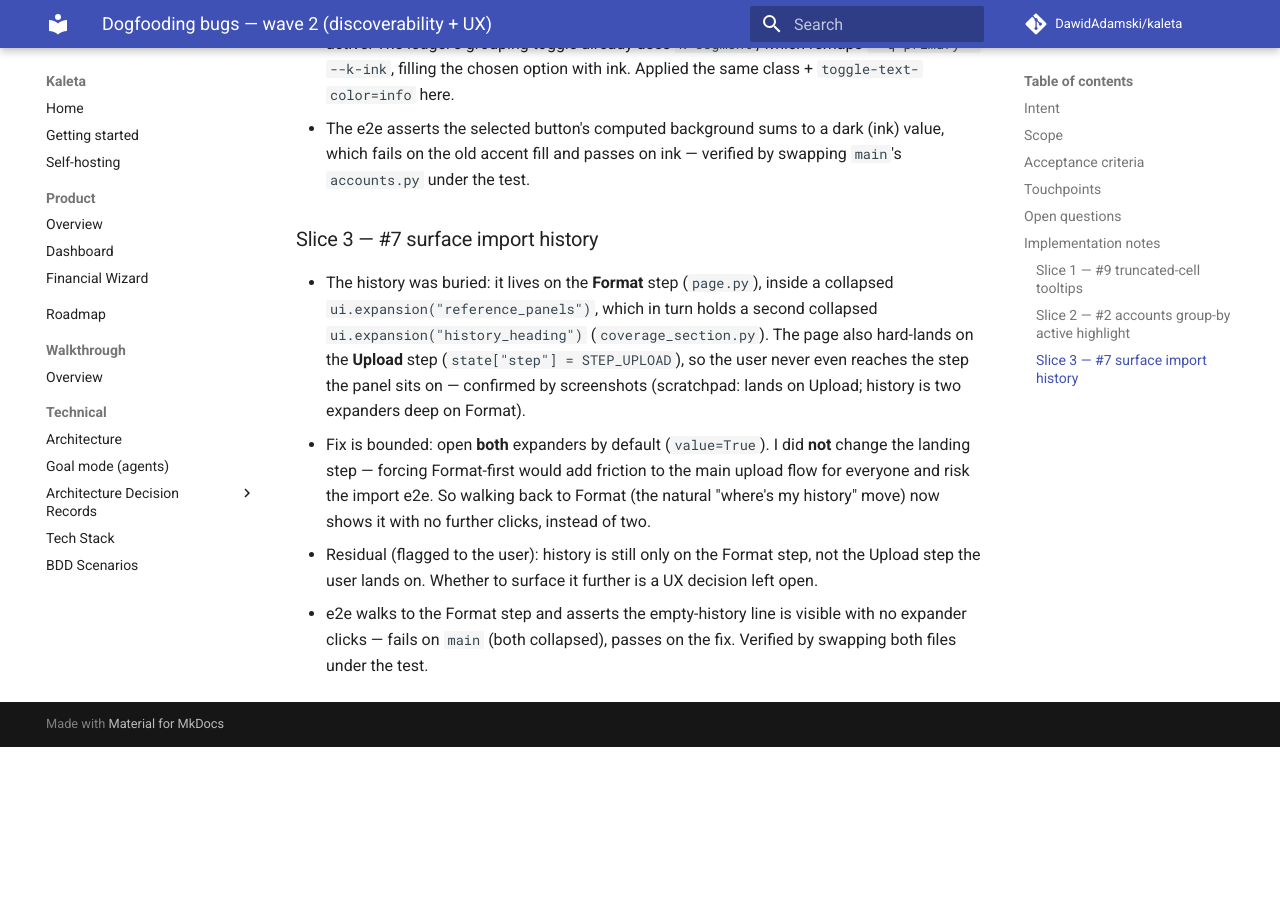
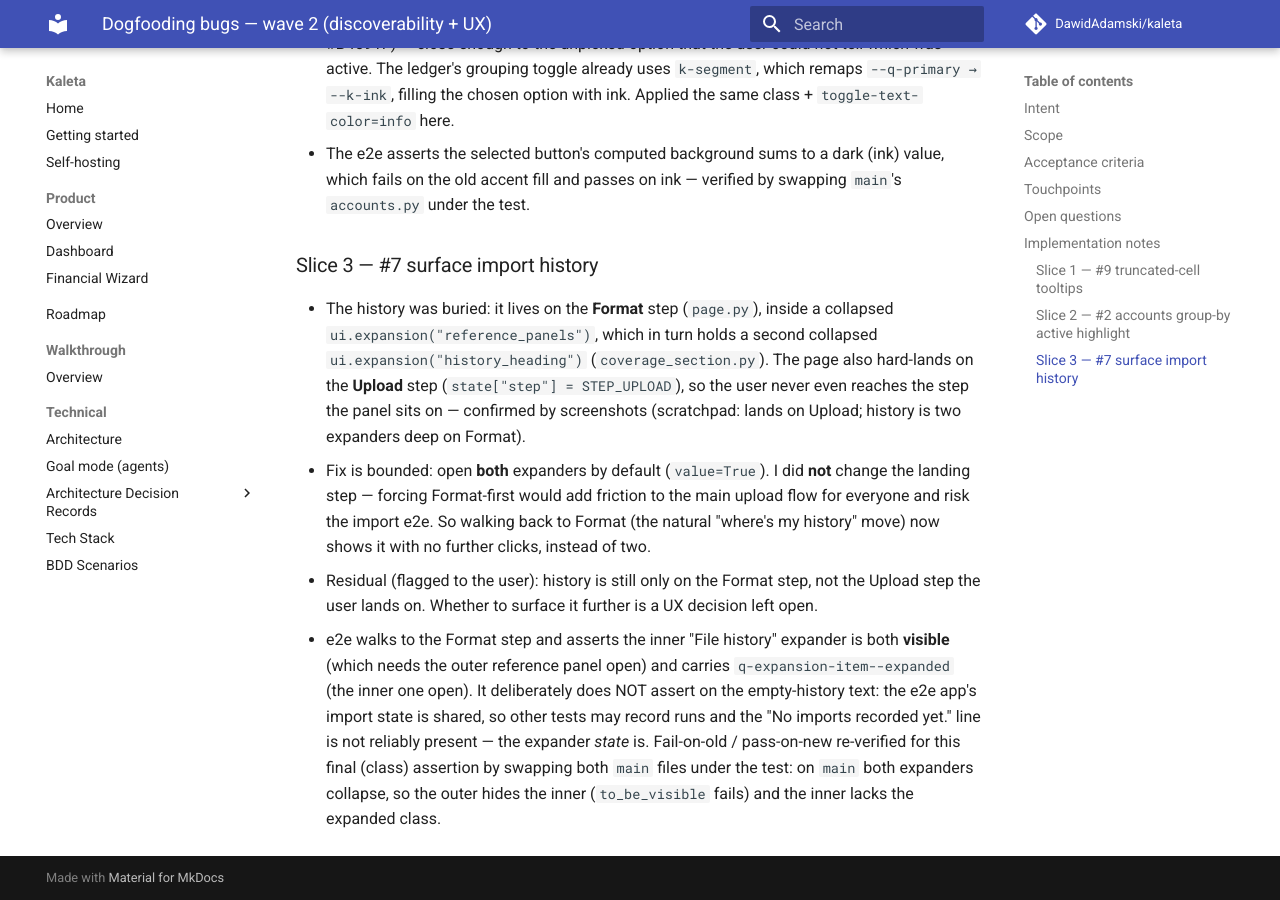
Before and after one commit to DawidAdamski/kaleta, an MkDocs documentation site: the page built from docs/plans/dogfooding-bugs-wave-2.md, in a window 1280 px wide and 900 px high, scrolled down 2684 px. Built offline with MkDocs 1.6.1 and Material for MkDocs 9.7.7, drawn with Linux system fonts in a browser that asks for light colours; comment, search, counter and statistics services are not loaded; before the commit the page ends 3431 px from its top, so only the background shows below that.

Commit message:
docs(plan): correct slice-3 note to the real (expander-state) assertion
Reviewer: the Implementation note described the earlier empty-line
assertion; the test actually checks the inner File-history expander is
visible and carries q-expansion-item--expanded (robust to the shared e2e
app's import state). Also list page.py in the #7 Touchpoints.

Co-Authored-By: Claude Opus 4.8 <noreply@anthropic.com>

```diff
--- a/docs/plans/dogfooding-bugs-wave-2.md
+++ b/docs/plans/dogfooding-bugs-wave-2.md
@@ -124,6 +124,12 @@ _(filled per slice)_
 - Residual (flagged to the user): history is still only on the Format step, not
   the Upload step the user lands on. Whether to surface it further is a UX
   decision left open.
-- e2e walks to the Format step and asserts the empty-history line is visible
-  with no expander clicks — fails on `main` (both collapsed), passes on the
-  fix. Verified by swapping both files under the test.
+- e2e walks to the Format step and asserts the inner "File history" expander
+  is both **visible** (which needs the outer reference panel open) and carries
+  `q-expansion-item--expanded` (the inner one open). It deliberately does NOT
+  assert on the empty-history text: the e2e app's import state is shared, so
+  other tests may record runs and the "No imports recorded yet." line is not
+  reliably present — the expander *state* is. Fail-on-old / pass-on-new
+  re-verified for this final (class) assertion by swapping both `main` files
+  under the test: on `main` both expanders collapse, so the outer hides the
+  inner (`to_be_visible` fails) and the inner lacks the expanded class.
```
Also changed, not shown: other parts of docs/plans/dogfooding-bugs-wave-2.md (+1 -1 lines).
